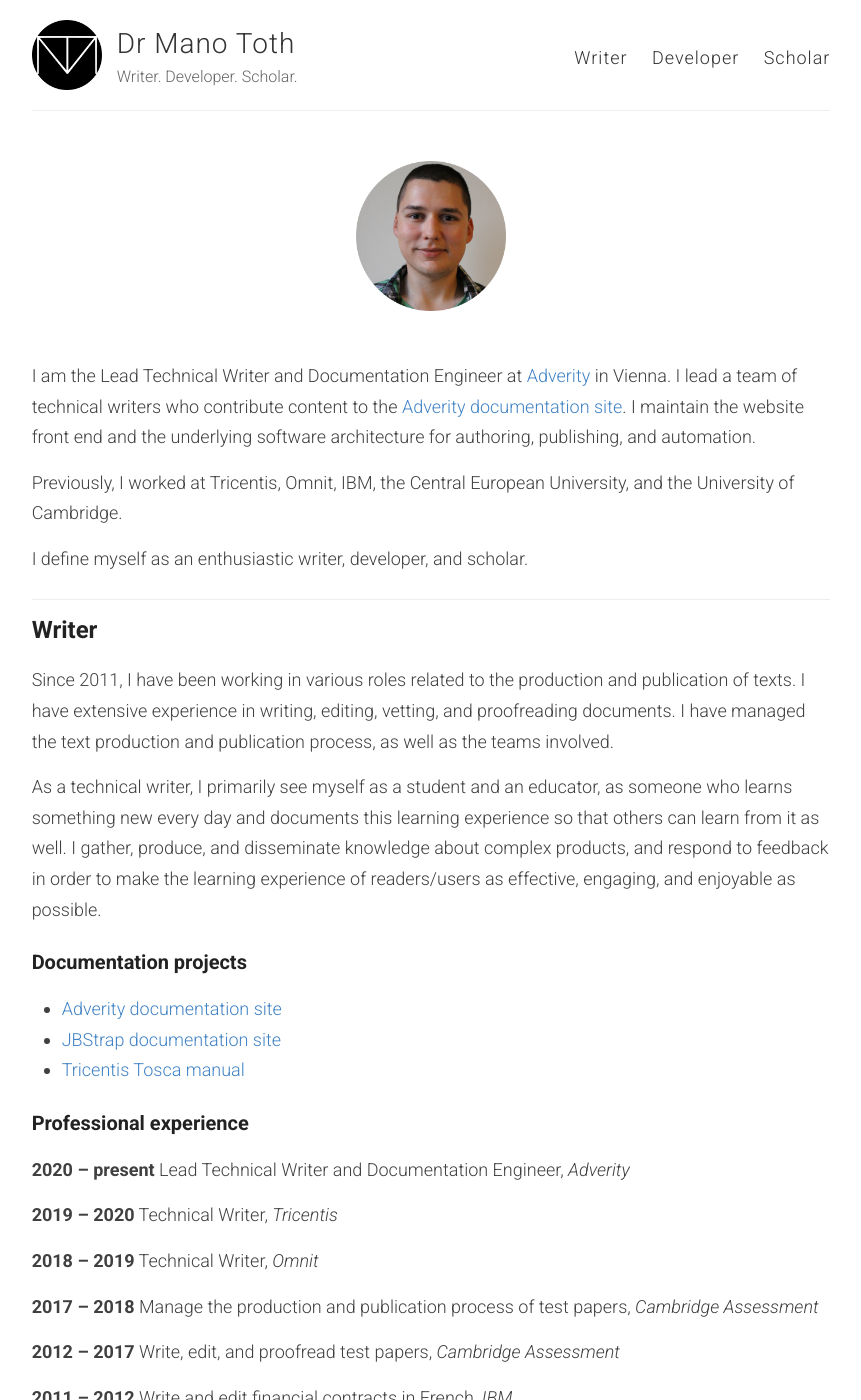
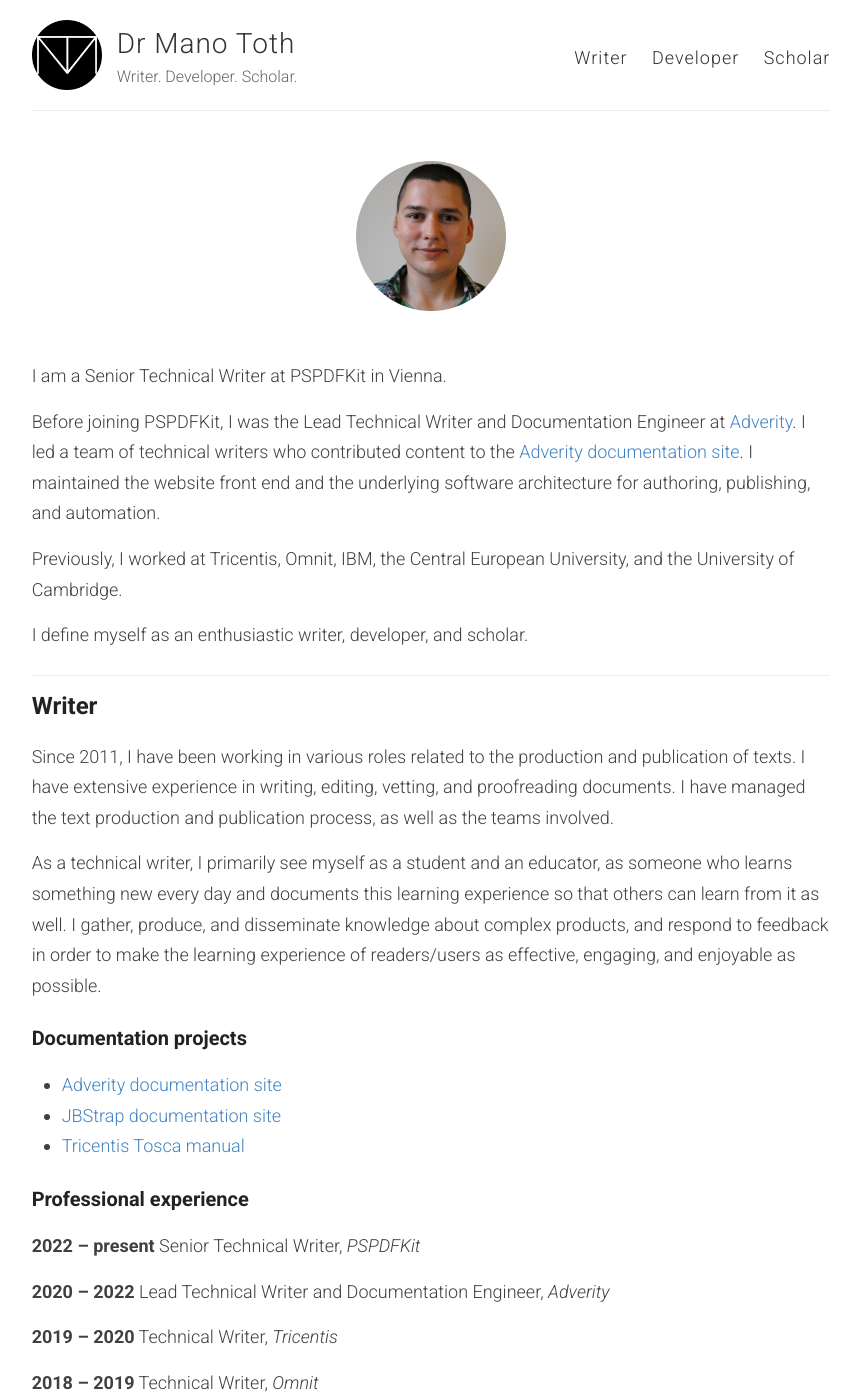
Before and after one commit to tothmano/manototh.github.io, a Jekyll site: the page built from _pages/home.md, in a window 1280 px wide and 1400 px high. Shown: the whole window, without its empty margins (209-1070 px from the left). Built offline with Jekyll 4.4.1, drawn with Linux system fonts in a browser that asks for light colours.

Commit message:
Update current job to PSPDFKit

```diff
--- a/_pages/home.md
+++ b/_pages/home.md
@@ -6,7 +6,9 @@
 
 <div id="mano-toth-photo"></div>
 
-I am the Lead Technical Writer and Documentation Engineer at [Adverity](https://www.adverity.com/) in Vienna. I lead a team of technical writers who contribute content to the [Adverity documentation site](https://docs.adverity.com/). I maintain the website front end and the underlying software architecture for authoring, publishing, and automation.
+I am a Senior Technical Writer at PSPDFKit in Vienna.
+
+Before joining PSPDFKit, I was the Lead Technical Writer and Documentation Engineer at [Adverity](https://www.adverity.com/). I led a team of technical writers who contributed content to the [Adverity documentation site](https://docs.adverity.com/). I maintained the website front end and the underlying software architecture for authoring, publishing, and automation.
 
 Previously, I worked at Tricentis, Omnit, IBM, the Central European University, and the University of Cambridge.
 
@@ -25,7 +27,9 @@
 
 ### Professional experience
 
-**2020 – present** Lead Technical Writer and Documentation Engineer, *Adverity*
+**2022 – present** Senior Technical Writer, *PSPDFKit*
+
+**2020 – 2022** Lead Technical Writer and Documentation Engineer, *Adverity*
 
 **2019 – 2020** Technical Writer, *Tricentis*
 
```
Also changed, not shown: other parts of _pages/home.md (+1 -0 lines).
